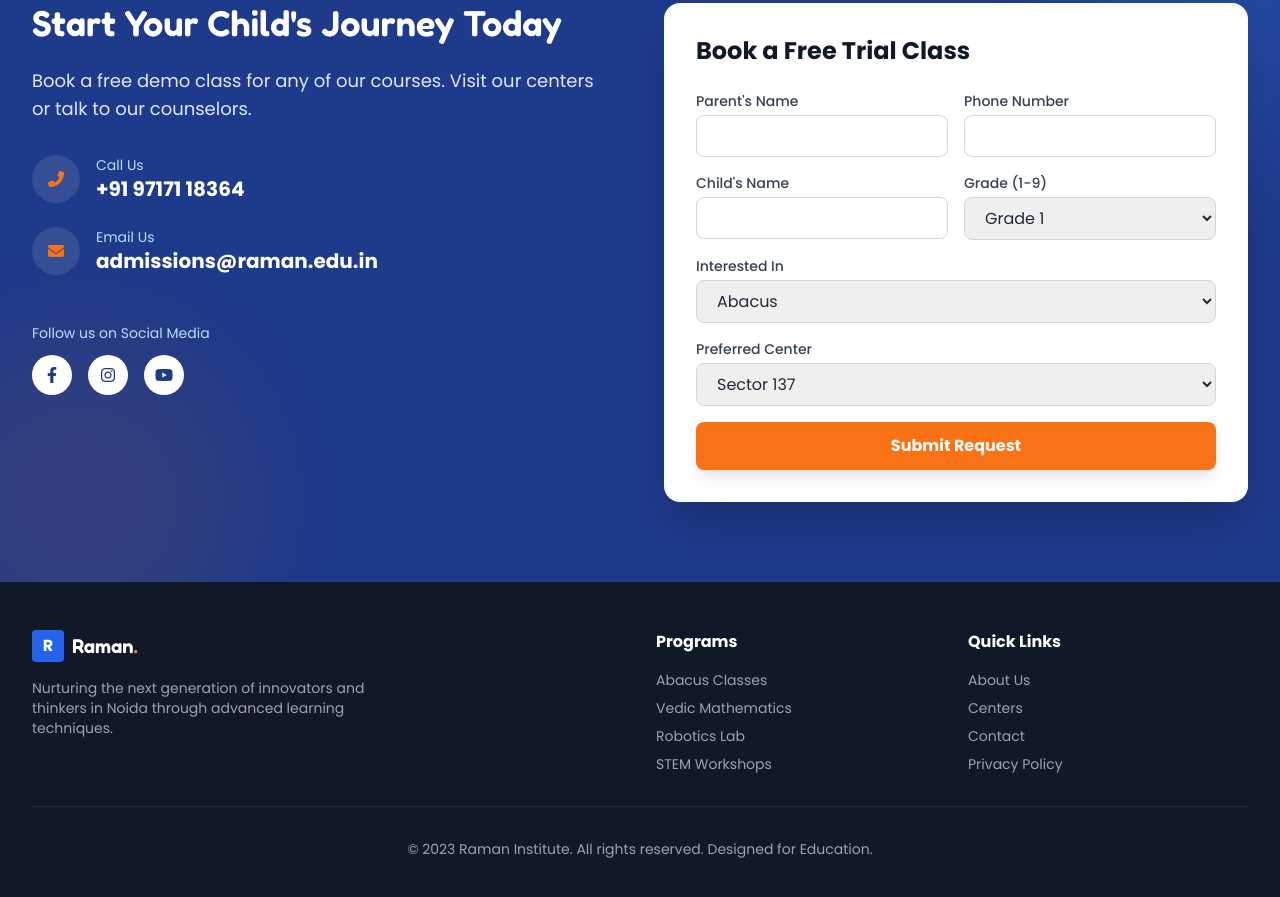
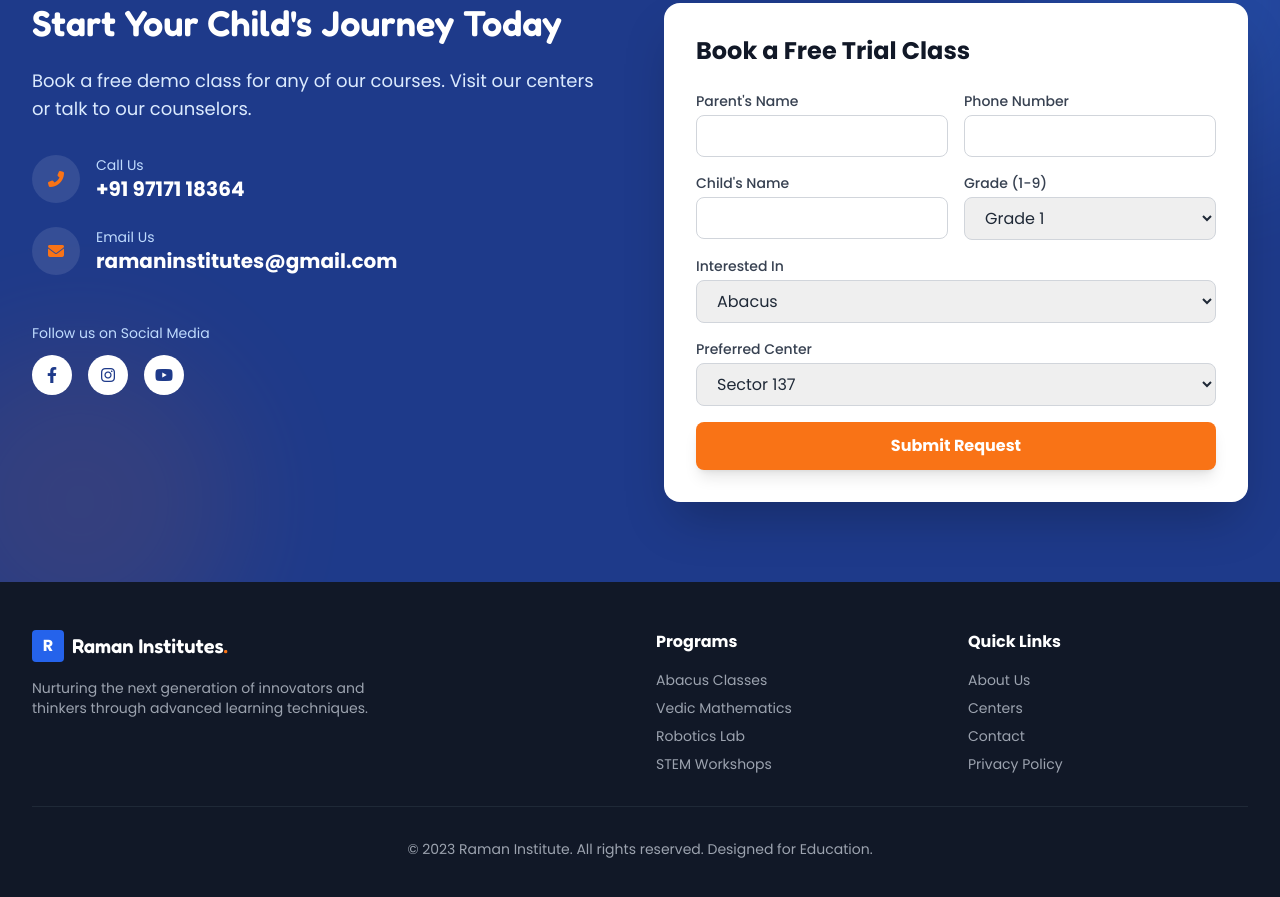
Before and after one commit to sukh74/ramaninstitutes, a plain HTML site: page index.html in a window 1280 px wide. Shown: the part 2587-3484 px from the top of the page. Drawn offline with nearby package versions, Linux system fonts and the light colour scheme.

Commit message:
Update index.html
updated few changes suggested by raman

```diff
--- a/index.html
+++ b/index.html
@@ -382,7 +382,7 @@
                             </div>
                             <div>
                                 <p class="text-sm text-blue-200">Email Us</p>
-                                <p class="text-xl font-bold">admissions@raman.edu.in</p>
+                                <p class="text-xl font-bold">ramaninstitutes@gmail.com</p>
                             </div>
                         </div>
 
@@ -438,7 +438,7 @@
                             <select class="w-full px-4 py-2 border border-gray-300 rounded-lg focus:ring-2 focus:ring-brand-blue focus:border-brand-blue outline-none transition">
                                 <option>Abacus</option>
                                 <option>Vedic Maths</option>
-                                <option>Robotics</option>
+                                <option>Robotics & AI</option>
                                 <option>STEM</option>
                                 <option>Not Sure (Need Counselling)</option>
                             </select>
@@ -470,9 +470,9 @@
                 <div class="col-span-1 md:col-span-2">
                     <div class="flex items-center gap-2 mb-4">
                         <div class="w-8 h-8 bg-brand-blue rounded flex items-center justify-center text-white font-bold">R</div>
-                        <span class="font-display font-bold text-xl text-white">Raman<span class="text-brand-orange">.</span></span>
+                        <span class="font-display font-bold text-xl text-white">Raman Institutes<span class="text-brand-orange">.</span></span>
                     </div>
-                    <p class="text-sm max-w-sm">Nurturing the next generation of innovators and thinkers in Noida through advanced learning techniques.</p>
+                    <p class="text-sm max-w-sm">Nurturing the next generation of innovators and thinkers through advanced learning techniques.</p>
                 </div>
 
                 <div>
@@ -651,4 +651,5 @@
 
     </script>
 </body>
+
 </html>
```
